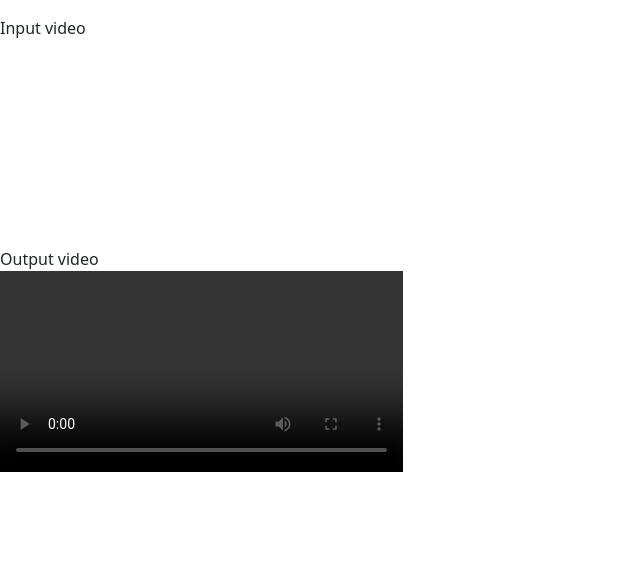
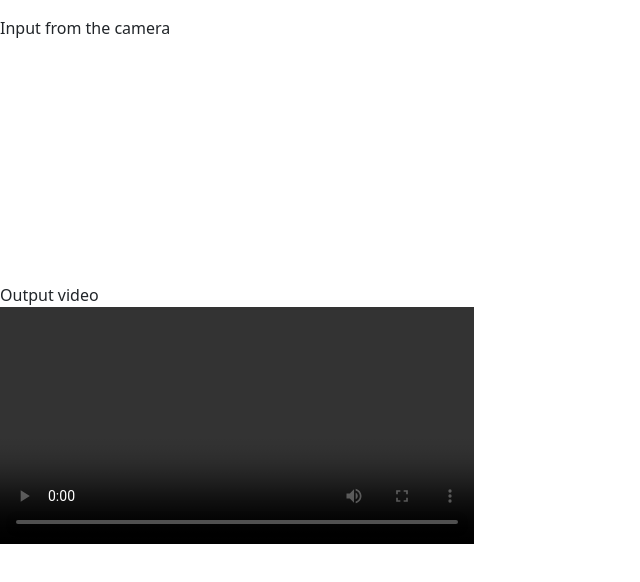
Before and after one commit to vrvasilev/recording-app, an Angular app: page / in a window 1280 px wide. Shown: the top 582 px of the page, without its empty margins (0-640 px from the left). Built offline with nearby package versions, Linux system fonts and the light colour scheme; no server answers.

Commit message:
fix(recording): fix labels

```diff
--- a/src/app/app.component.html
+++ b/src/app/app.component.html
@@ -1,7 +1,7 @@
 <div class="d-flex gap-5 mt-3 flex-wrap">
   <div class="flex-row">
     <div>
-      Input video
+      Input from the camera
       <video autoplay muted playsinline #videoLive></video>
     </div>
     <div>
```
